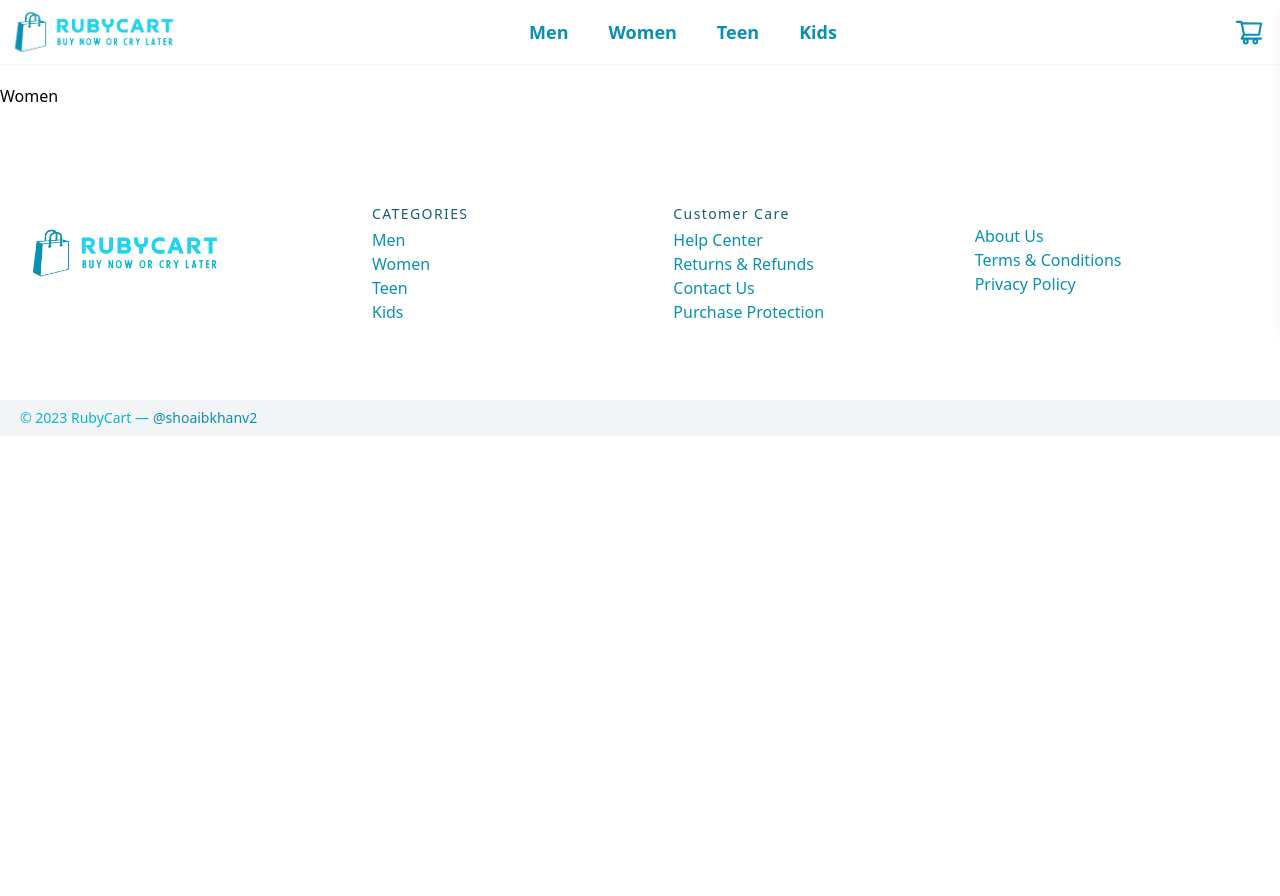
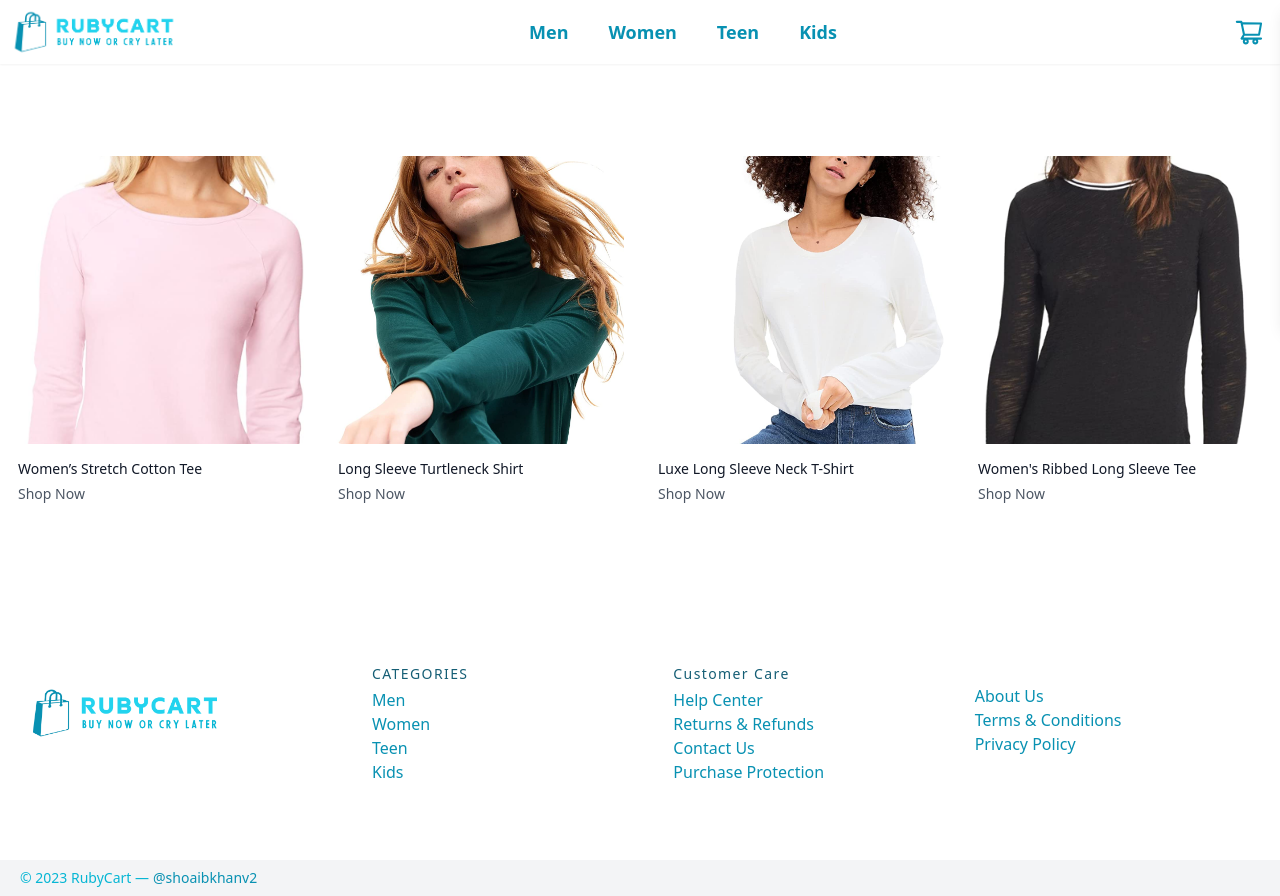
Before and after one commit to Shoaibv2/Ruby-Cart, a Next.js app: page /women in a window 1280 px wide. Shown: the top 896 px of the page. Before the commit the page ends 800 px from the top, so only its background shows below. Built offline with nearby package versions, Linux system fonts and the light colour scheme.

Commit message:
Import Women Products

```diff
--- a/pages/women.js
+++ b/pages/women.js
@@ -1,7 +1,10 @@
+import Products from "../components/Product"
 
 function Women() {
   return (
-    <div>Women</div>
+    <div className="container py-16 px-4 mx-auto">
+      <Products category="women" />
+    </div>
   )
 }
 
```
